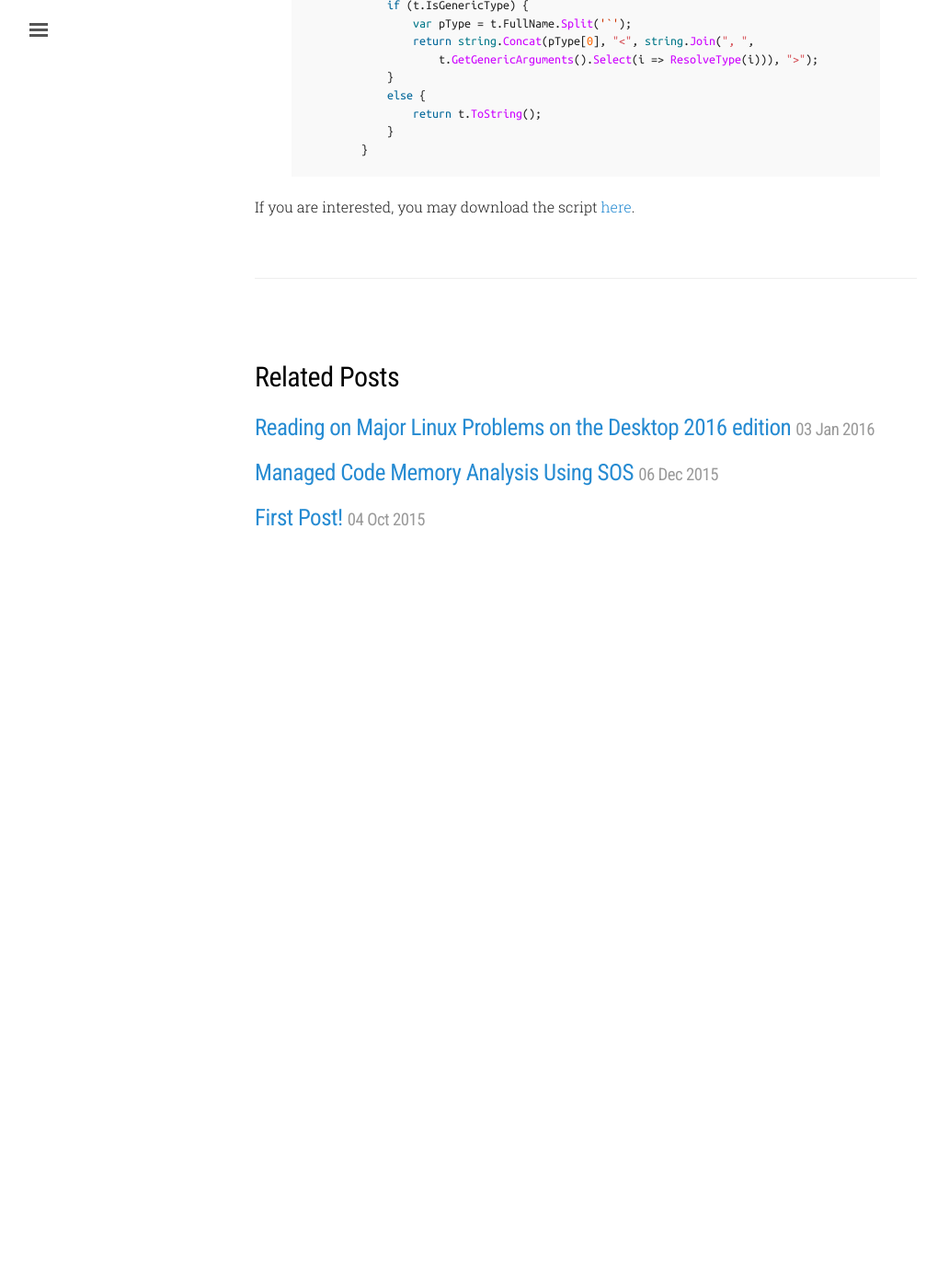
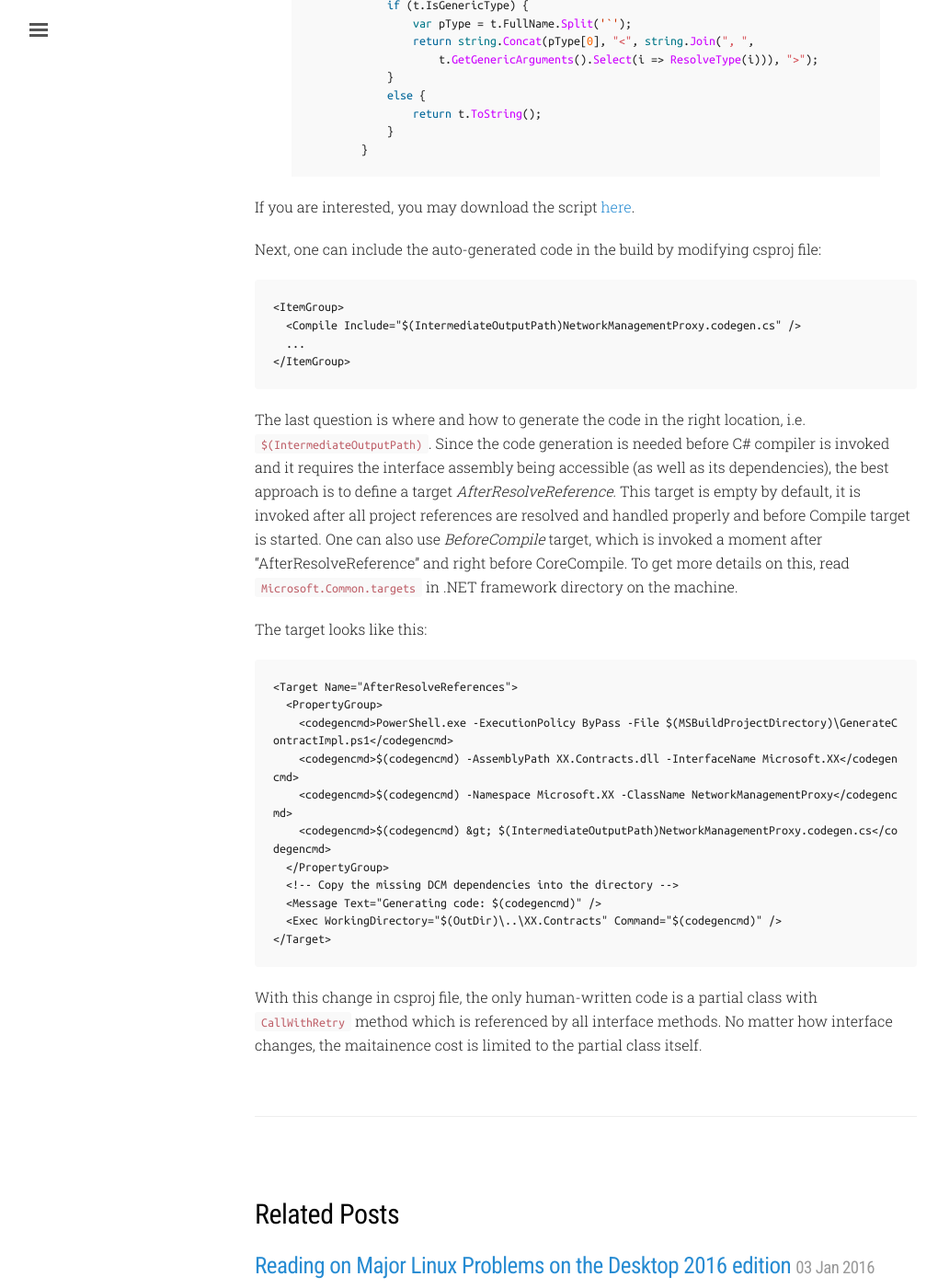
Before and after one commit to yaozhenhua/yaozhenhua.github.io, a Jekyll site: the page built from _posts/2016-04-23-cs-interface-codegen.md, in a window 1280 px wide and 1400 px high, scrolled down 1615 px. Shown: the whole window at 92% size, without its empty margins (3-1023 px from the left). Built offline with Jekyll 4.4.1, drawn with Linux system fonts in a browser that asks for light colours; comment, search, counter and statistics services are not loaded; before the commit the page ends 2254 px from its top, so only the background shows below that.

Commit message:
Finish the post 4/23

```diff
--- a/_posts/2016-04-23-cs-interface-codegen.md
+++ b/_posts/2016-04-23-cs-interface-codegen.md
@@ -66,3 +66,36 @@ using embedded C# code in the script:
 {% endhighlight %}
 
 If you are interested, you may download the script [here](~/code/GenerateContractImpl.ps1).
+
+Next, one can include the auto-generated code in the build by modifying csproj file:
+
+    <ItemGroup>
+      <Compile Include="$(IntermediateOutputPath)NetworkManagementProxy.codegen.cs" />
+      ...
+    </ItemGroup>
+
+The last question is where and how to generate the code in the right location, i.e. `$(IntermediateOutputPath)`.  Since
+the code generation is needed before C# compiler is invoked and it requires the interface assembly being accessible (as
+well as its dependencies), the best approach is to define a target *AfterResolveReference*.  This target is empty by
+default, it is invoked after all project references are resolved and handled properly and before Compile target is
+started.  One can also use *BeforeCompile* target, which is invoked a moment after "AfterResolveReference" and right
+before CoreCompile.  To get more details on this, read `Microsoft.Common.targets` in .NET framework directory on the
+machine.
+
+The target looks like this:
+
+    <Target Name="AfterResolveReferences">
+      <PropertyGroup>
+        <codegencmd>PowerShell.exe -ExecutionPolicy ByPass -File $(MSBuildProjectDirectory)\GenerateContractImpl.ps1</codegencmd>
+        <codegencmd>$(codegencmd) -AssemblyPath XX.Contracts.dll -InterfaceName Microsoft.XX</codegencmd>
+        <codegencmd>$(codegencmd) -Namespace Microsoft.XX -ClassName NetworkManagementProxy</codegencmd>
+        <codegencmd>$(codegencmd) &gt; $(IntermediateOutputPath)NetworkManagementProxy.codegen.cs</codegencmd>
+      </PropertyGroup>
+      <!-- Copy the missing DCM dependencies into the directory -->
+      <Message Text="Generating code: $(codegencmd)" />
+      <Exec WorkingDirectory="$(OutDir)\..\XX.Contracts" Command="$(codegencmd)" />
+    </Target>
+
+With this change in csproj file, the only human-written code is a partial class with `CallWithRetry` method which is
+referenced by all interface methods.  No matter how interface changes, the maitainence cost is limited to the partial
+class itself.
```
